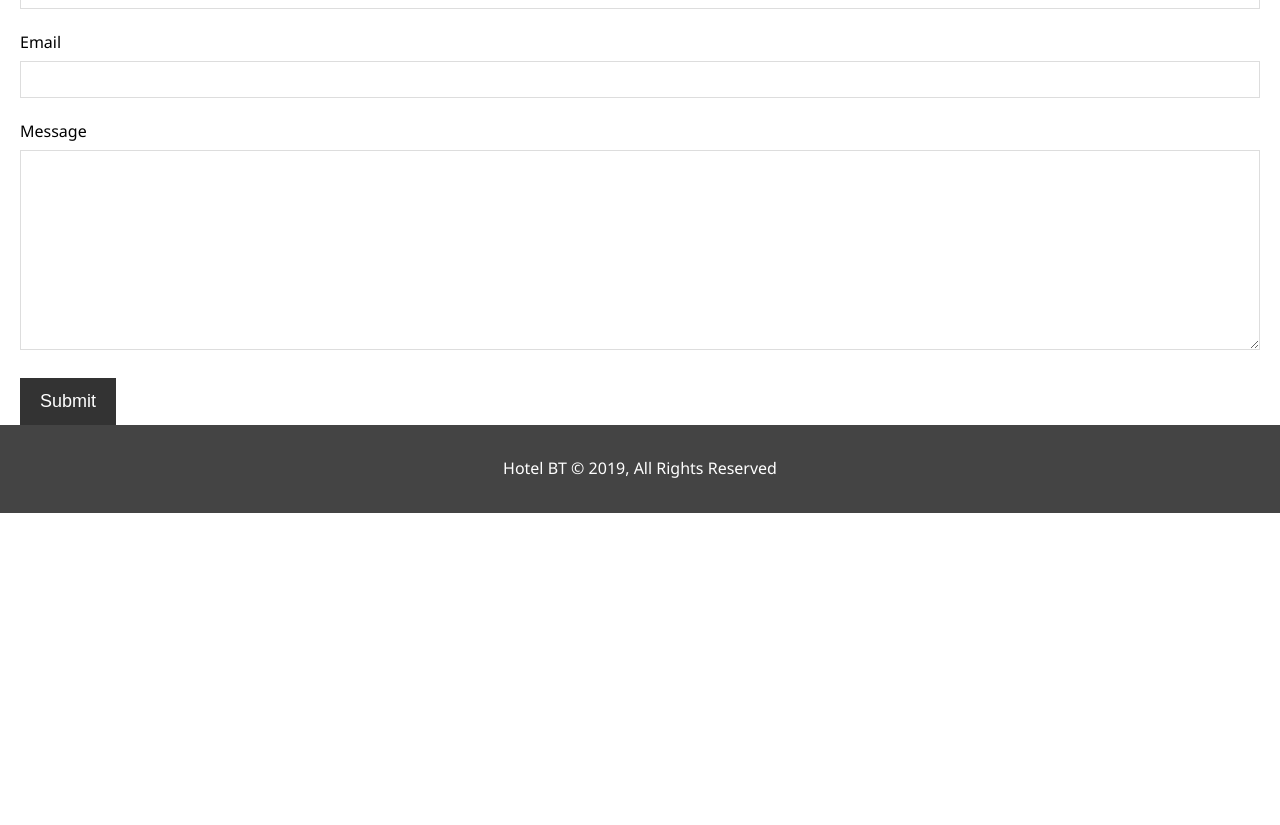
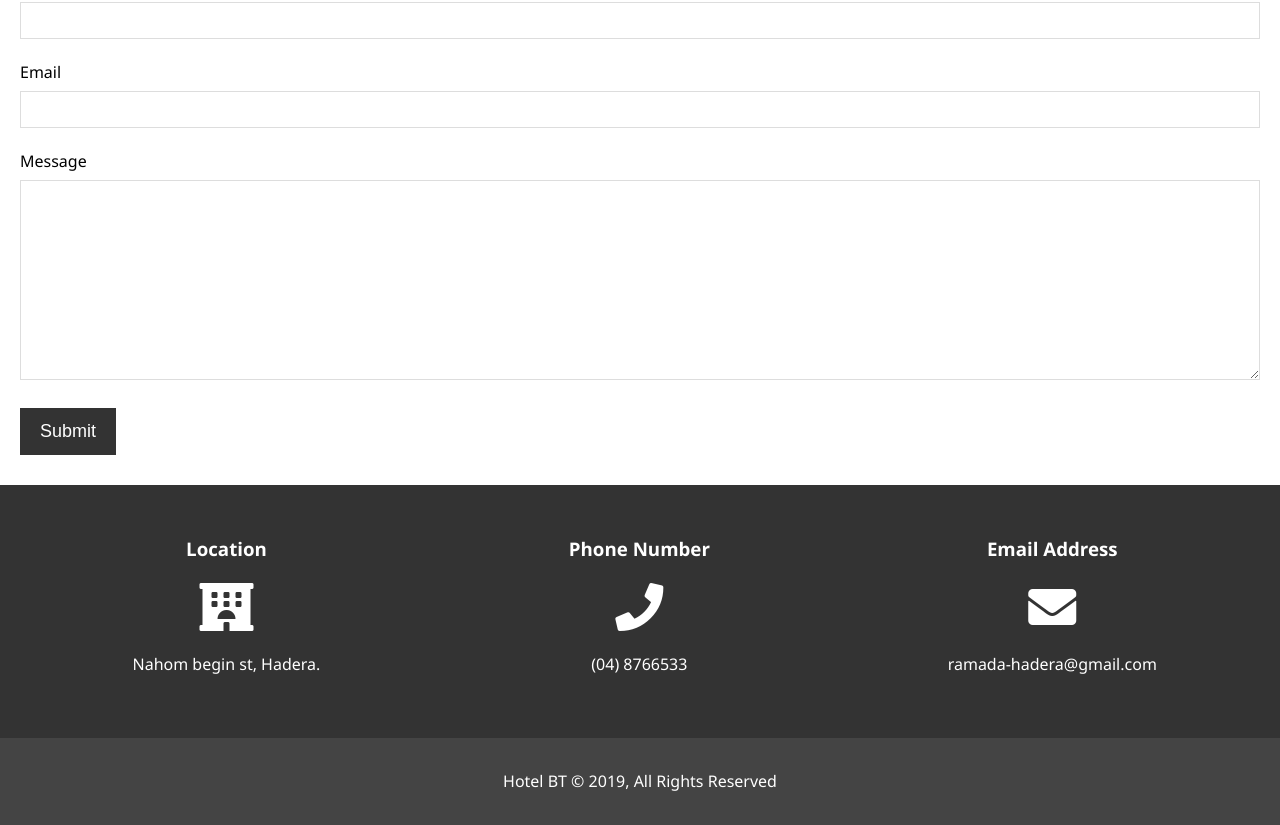
Before and after one commit to ozraditap/modern-html-ans-css, a plain HTML site: page Projects/Hotel project/contact.html in a window 1280 px wide. Shown: the part 222-1047 px from the top of the page. Before the commit the page ends 800 px from the top, so only its background shows below. Drawn offline with Linux system fonts and the light colour scheme.

Commit message:
Hotel web site is done

```diff
--- a/Projects/Hotel project/contact.html
+++ b/Projects/Hotel project/contact.html
@@ -23,7 +23,7 @@
         </nav>
     </header>
 
-    <section id="contact-form" class="py3">
+    <section id="contact-form" class="py-3">
         <div class="container">
             <h1 class="l-heading">
                 <span class="text-primary">Contact</span> Us
@@ -47,6 +47,33 @@
         </div>
     </section>
 
+    <section id="contact-info" class="bg-dark">
+        <div class="container">
+            <div class="box">
+                    <h3>Location</h3>
+                    <i class="fas fa-hotel fa-3x"></i>
+                    <p>
+                        Nahom begin st, Hadera.
+                    </p>
+                </div>
+                <div class="box">
+                    <h3>Phone Number</h3>
+                    <i class="fas fa-phone fa-3x"></i>
+                    <p>
+                        (04) 8766533
+                    </p>
+                </div>
+                <div class="box">
+                    <h3>Email Address</h3>
+                    <i class="fas fa-envelope fa-3x"></i>
+                    <p>
+                        ramada-hadera@gmail.com
+                    </p>
+                </div>
+        </div>
+    </section>
+
+
 
 
     <footer id="main-footer">
--- a/Projects/Hotel project/css/style.css
+++ b/Projects/Hotel project/css/style.css
@@ -86,8 +86,15 @@ html, body {
 .py-3 {
     padding: 30px 0;
 }
-
-
+.box {
+    float: left;
+    width: 33.3%;
+    padding: 50px;
+    text-align: center;
+}
+.box i {
+    margin-bottom: 10px;
+}
  /* Navbar */
 #navbar {
     background:#333;
@@ -167,16 +174,8 @@ html, body {
 }
 
 /* Features */
-#features .box {
-    float: left;
-    width: 33.3%;
-    padding: 50px;
-    text-align: center;
-}
 
-#features .box i {
-    margin-bottom: 10px;
-}
+
 
 /* About Info */
 #about-info .info-right {
@@ -245,6 +244,7 @@ html, body {
     outline: none;
     border-color: #f7c08a;
 }
+
 /* Footer */
 #main-footer {
     text-align: center;
```
